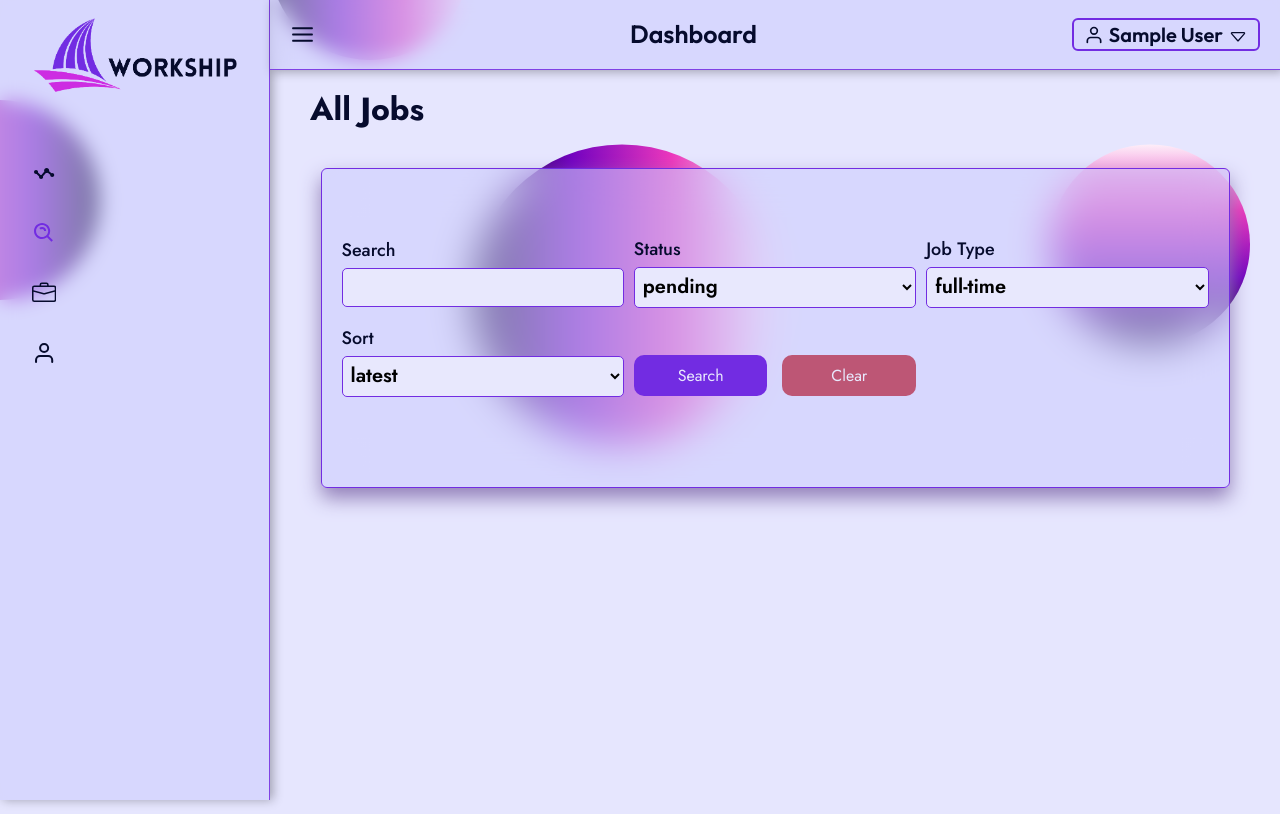
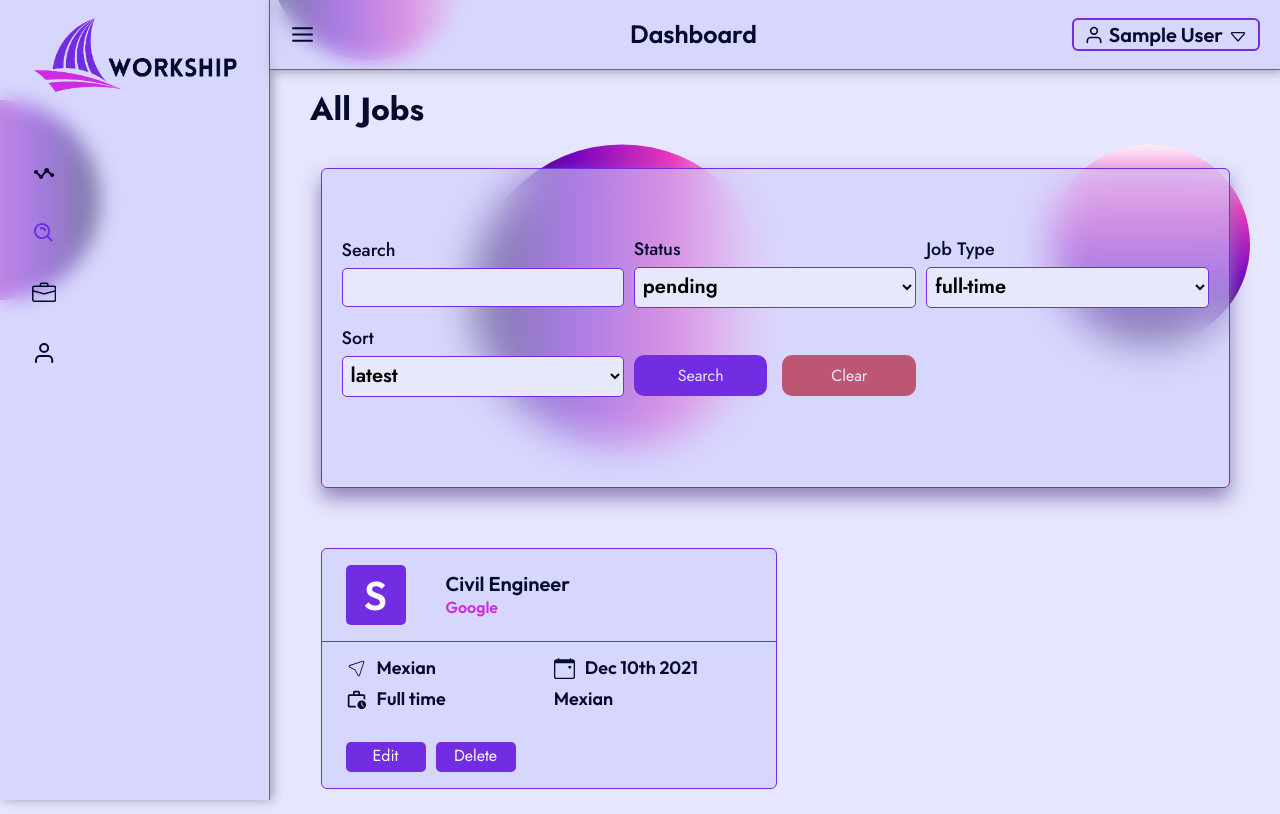
Before and after one commit to rockypagal/workship, a React (Vite) app: page /all-jobs in a window 1280 px wide. Built offline with nearby package versions, Linux system fonts and the light colour scheme; sample sign-in values are in the browser's storage.

Commit message:
jobs card css

```diff
--- a/src/features/job/jobSlice.jsx
+++ b/src/features/job/jobSlice.jsx
@@ -37,6 +37,7 @@ const jobSlice = createSlice({
     jobType: ["full-time", "part-time", "remote", "internship"],
     sort: ["latest", "oldest", "a-z", "z-a"],
     page:1,
+    resJob:'',
   },
   extraReducers: (builds) => {
     builds
@@ -54,6 +55,8 @@ const jobSlice = createSlice({
         state.isLoading = true;
       }).addCase(showJobs.fulfilled, (state, { payload })=>{
         state.isLoading = false;
+        console.log(payload);
+        state.resJob= payload;
       }).addCase(showJobs.rejected, (state,{payload}) => {
         state.isLoading = false;
         toast.error(payload);
--- a/src/pages/AllJobs.jsx
+++ b/src/pages/AllJobs.jsx
@@ -5,7 +5,9 @@ import Ball from "../utils/Balls";
 import { FormInput, SelectOption } from "../components";
 import { toast } from "react-toastify";
 import { showJobs } from "../features/job/jobSlice";
-
+import { CiLocationArrow1 } from "react-icons/ci";
+import { BsCalendarEvent } from "react-icons/bs";
+import { MdOutlineWorkHistory } from "react-icons/md";
 const Container = styled.nav`
   width: ${({ width }) => `${width}px`};
   position: absolute;
@@ -77,6 +79,86 @@ const Wrapper = styled.main`
     width: 100%;
   }
 
+  .jobsContainer {
+    width: 90%;
+    margin: 0 auto;
+    margin-top: 60px;
+    display: grid;
+    grid-template-columns: 1fr 1fr;
+  }
+
+  .jobCard {
+    display: flex;
+    flex-direction: column;
+    width: 100%;
+    border: 1px black solid;
+    border: 1px solid var(--primary-button);
+    background-color: rgba(206, 206, 254, 0.6);
+    backdrop-filter: blur(20px);
+    border-radius: 6px;
+  }
+
+  .companyName {
+    display: flex;
+    padding: 16px 24px;
+    align-items: center;
+    border-bottom:1px solid var(--primary-button);
+  }
+
+  .comLogo {
+    font-size: 40px;
+    margin-right: 40px;
+    height: 60px;
+    width: 60px;
+    display: flex;
+    justify-content: center;
+    align-items: center;
+    background-color: var(--primary-button);
+    color: var(--secondary-button);
+    color: white;
+    border-radius: 5px;
+  }
+
+  .jobName p:first-child {
+    font-size: 20px;
+    margin-bottom: 3px;
+  }
+
+  .jobName p:nth-child(even) {
+    color: var(--secondary-button);
+  }
+  .mid_card-section {
+    display: grid;
+    grid-template-columns: 1fr 1fr;
+    padding: 16px 24px;
+    gap: 10px;
+  }
+  .mid_card-section p {
+    display: flex;
+    font-size: 18px;
+  }
+
+  .mid_card-section p span {
+    font-size: 21px;
+    margin-right: 10px;
+  }
+  .bottom_card-section {
+    padding: 16px 24px;
+  }
+
+  .edit,
+  .delete {
+    padding: 0px;
+    height: 30px;
+    width: 80px;
+    background-color: var(--primary-button);
+    border-radius: 5px;
+  }
+
+  .edit {
+    margin-right: 10px;
+  }
+
   @media (min-width: 1240px) {
     .jobsForm {
       padding-top: 70px;
@@ -117,7 +199,7 @@ const Wrapper = styled.main`
 `;
 
 const AllJobs = () => {
-  const { navWidth} = useSelector((store) => store.user);
+  const { navWidth } = useSelector((store) => store.user);
   const { jobType, isLoading, sort, status, isEditing } = useSelector(
     (store) => store.jobs
   );
@@ -127,7 +209,7 @@ const AllJobs = () => {
     search: "",
     status: "pending",
     jobType: "full-time",
-    sort:'latest',
+    sort: "latest",
   });
 
   const handleChange = (e) => {
@@ -142,13 +224,13 @@ const AllJobs = () => {
       search: "",
       jobType: "full-time",
       status: "pending",
-      sort:'latest',
+      sort: "latest",
     });
   };
 
   const handleSubmit = (e) => {
     e.preventDefault();
-    const { search,jobType,status,sort} = jobData;
+    const { search, jobType, status, sort } = jobData;
     if (!search) {
       toast.error("please fill the form");
       return;
@@ -173,7 +255,7 @@ const AllJobs = () => {
             right="30px"
           />
           <div className="disable">
-           <Ball width="300px"  height="300px" left="20%" top="10%" />
+            <Ball width="300px" height="300px" left="20%" top="10%" />
           </div>
           <div className="visible">
             <Ball
@@ -227,6 +309,47 @@ const AllJobs = () => {
             </div>
           </div>{" "}
         </form>
+
+        <div className="jobsContainer">
+          <div className="jobCard">
+            <div className="top_card-section">
+              <div className="companyName">
+                <div className="comLogo">
+                  <p>S</p>
+                </div>
+                <div className="jobName">
+                  <p>Civil Engineer</p>
+                  <p>Google</p>
+                </div>
+              </div>
+            </div>
+            <div className="mid_card-section">
+              <p>
+                <span>
+                  <CiLocationArrow1 />
+                </span>
+                Mexian
+              </p>
+              <p>
+                <span>
+                  <BsCalendarEvent />
+                </span>
+                Dec 10th 2021
+              </p>
+              <p>
+                <span>
+                  <MdOutlineWorkHistory />
+                </span>
+                Full time
+              </p>
+              <p className="status">Mexian</p>
+            </div>
+            <div className="bottom_card-section">
+              <button className=" btn clickEffect edit">Edit</button>
+              <button className=" btn clickEffect delete">Delete</button>
+            </div>
+          </div>
+        </div>
       </Wrapper>
     </Container>
   );
```
Lines whose indentation alone changed are shown as unchanged.
